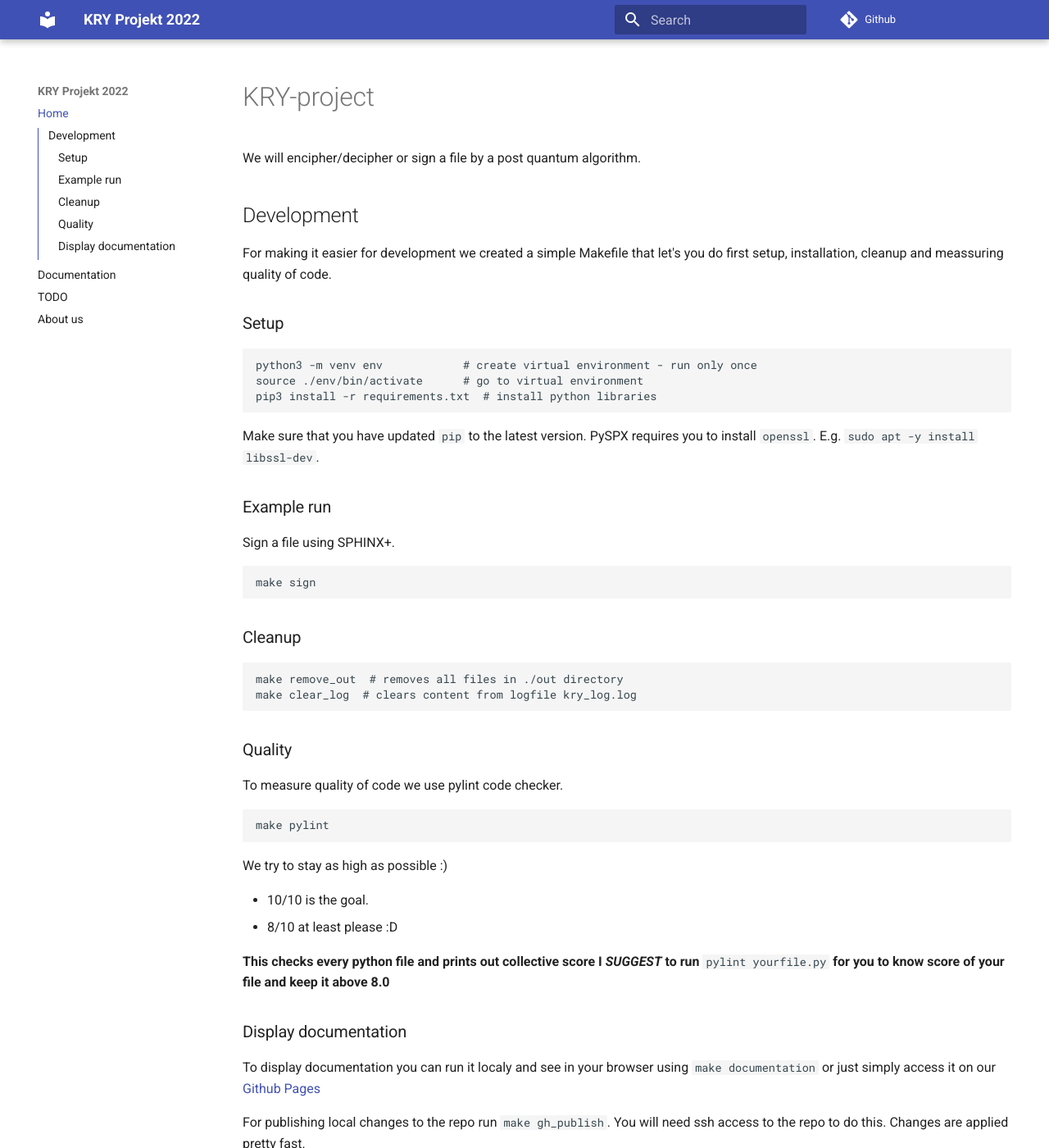
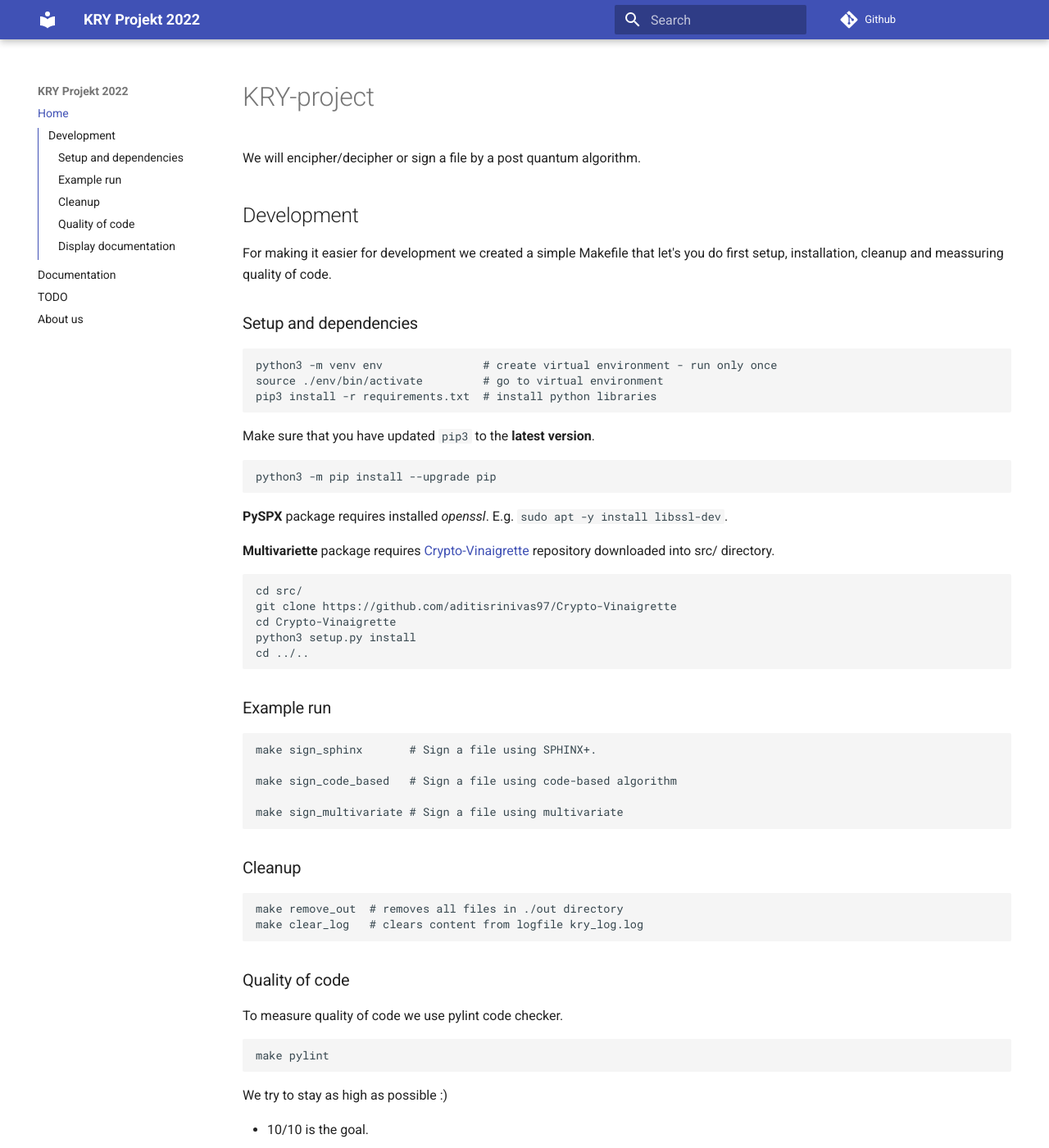
Before and after one commit to jsenlas/KRY-projekt, an MkDocs documentation site: the page built from docs/index.md, in a window 1280 px wide and 1400 px high. Shown: the whole window at 82% size. Built offline with MkDocs 1.6.1 and Material for MkDocs 9.7.7, drawn with Linux system fonts in a browser that asks for light colours; comment, search, counter and statistics services are not loaded.

Commit message:
how to run update plus install material for mkdocs

````diff
--- a/docs/index.md
+++ b/docs/index.md
@@ -6,35 +6,45 @@
 
 For making it easier for development we created a simple Makefile that let's you do first setup, installation, cleanup and meassuring quality of code.
 
-### Setup
-
-```text
-python3 -m venv env            # create virtual environment - run only once
-source ./env/bin/activate      # go to virtual environment
-pip3 install -r requirements.txt  # install python libraries
-```
-
-Make sure that you have updated ```pip``` to the latest version. PySPX requires you to install ```openssl```. E.g. ```sudo apt -y install libssl-dev```.
+### Setup and dependencies
 
 
+    python3 -m venv env               # create virtual environment - run only once
+    source ./env/bin/activate         # go to virtual environment
+    pip3 install -r requirements.txt  # install python libraries
+
+
+Make sure that you have updated ```pip3``` to the **latest version**.
+
+    python3 -m pip install --upgrade pip
+
+**PySPX** package requires installed *openssl*. E.g. ```sudo apt -y install libssl-dev```.
+
+**Multivariette** package requires [Crypto-Vinaigrette](https://github.com/aditisrinivas97/Crypto-Vinaigrette) repository downloaded into src/ directory.
+
+
+    cd src/
+    git clone https://github.com/aditisrinivas97/Crypto-Vinaigrette
+    cd Crypto-Vinaigrette
+    python3 setup.py install
+    cd ../..
 
 ### Example run
 
-Sign a file using SPHINX+.
+    make sign_sphinx       # Sign a file using SPHINX+.
 
-```text
-make sign
-```
+    make sign_code_based   # Sign a file using code-based algorithm
 
+    make sign_multivariate # Sign a file using multivariate
 
 ### Cleanup
 
 ```text
 make remove_out  # removes all files in ./out directory
-make clear_log  # clears content from logfile kry_log.log
+make clear_log   # clears content from logfile kry_log.log
 ```
 
-### Quality
+### Quality of code
 
 To measure quality of code we use pylint code checker.
 
@@ -47,7 +57,7 @@
 - 8/10 at least please :D
 
 
-**This checks every python file and prints out collective score I *SUGGEST* to run** ```pylint yourfile.py``` **for you to know score of your file and keep it above 8.0**
+**This checks every python file and prints out collective score I *SUGGEST* to run** ```pylint yourfile.py``` **for you to know score of your file and keep it above 8.0**.
 
 ### Display documentation
 
--- a/requirements.txt
+++ b/requirements.txt
@@ -1,7 +1,7 @@
 numpy
+sympy
 pyldpc==0.7.9
-pynewhope
-sympy
 pyspx
 mkdocs
+mkdocs-material
 pylint
````
Also changed, not shown: docs/about.md (+6 -6 lines), docs/docs.md (+95 -51 lines), docs/todo.md (+2 -0 lines).
